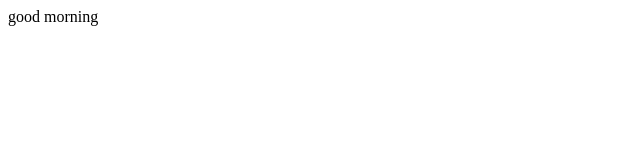
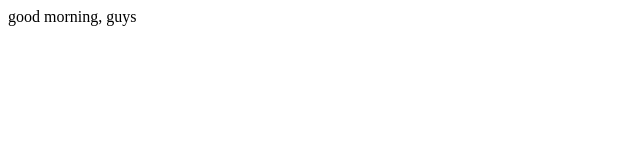
Before and after one commit to koorkon/devops2, a plain HTML site: page index.html in a window 1280 px wide. Shown: the full height of the page, 0-640 px from the left. Drawn offline with Linux system fonts and the light colour scheme.

Commit message:
repeated change save

```diff
--- a/index.html
+++ b/index.html
@@ -6,6 +6,6 @@
     <title>Document</title>
 </head>
 <body>
-    <h>good morning</h>
+    <h>good morning, guys</h>
 </body>
 </html>
```
